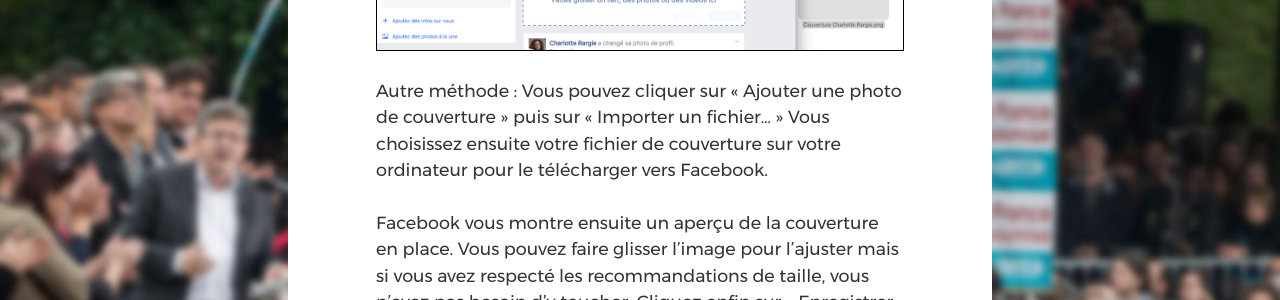
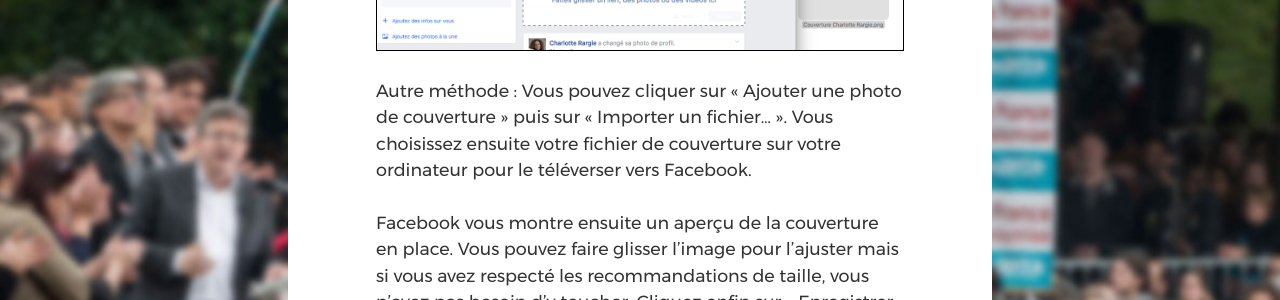
Before and after one commit to ryuran/kitcampagne.fi, a Jekyll site: the page built from _cat_reseauxsociaux/facebook-theme.md, in a window 1280 px wide and 900 px high, scrolled down 4390 px. Shown: the part 180-480 px from the top of the window. Built offline with Jekyll 4.4.1, drawn with Linux system fonts in a browser that asks for light colours; some of the changed text lies outside the part shown.

Commit message:
Téléverser à la place de télécharger

```diff
--- a/_cat_reseauxsociaux/facebook-theme.md
+++ b/_cat_reseauxsociaux/facebook-theme.md
@@ -31,7 +31,7 @@ Une fois sur la page du compte, cliquez sur « Ajouter une photo ».
 
 ![Changer sa photo de profil - Etape 2](/assets/images/screenshots/facebook-addphoto2.jpg)
 
-Dans le dialogue qui s’ouvre ensuite, cliquez sur « Importer une photo ». Choisissez votre photo recadrée avec le symbole Phi sur votre ordinateur pour la télécharger vers Facebook.
+Dans le dialogue qui s’ouvre ensuite, cliquez sur « Importer une photo ». Choisissez votre photo recadrée avec le symbole Phi sur votre ordinateur pour la téléverser vers Facebook.
 
 ![Changer sa photo de profil - Etape 3](/assets/images/screenshots/facebook-addphoto3.png)
 
@@ -63,7 +63,7 @@ Facebook autorise le glissé/déposé pour ce téléchargement, ce qui signifie
 
 ![Changer sa photo de couverture Facebook - Etape 1](/assets/images/screenshots/facebook-addcover1.png)
 
-Autre méthode : Vous pouvez cliquer sur « Ajouter une photo de couverture » puis sur « Importer un fichier… » Vous choisissez ensuite votre fichier de couverture sur votre ordinateur pour le télécharger vers Facebook.
+Autre méthode : Vous pouvez cliquer sur « Ajouter une photo de couverture » puis sur « Importer un fichier… ». Vous choisissez ensuite votre fichier de couverture sur votre ordinateur pour le téléverser vers Facebook.
 
 Facebook vous montre ensuite un aperçu de la couverture en place. Vous pouvez faire glisser l’image pour l’ajuster mais si vous avez respecté les recommandations de taille, vous n’avez pas besoin d’y toucher. Cliquez enfin sur « Enregistrer les modifications ».
 
```
